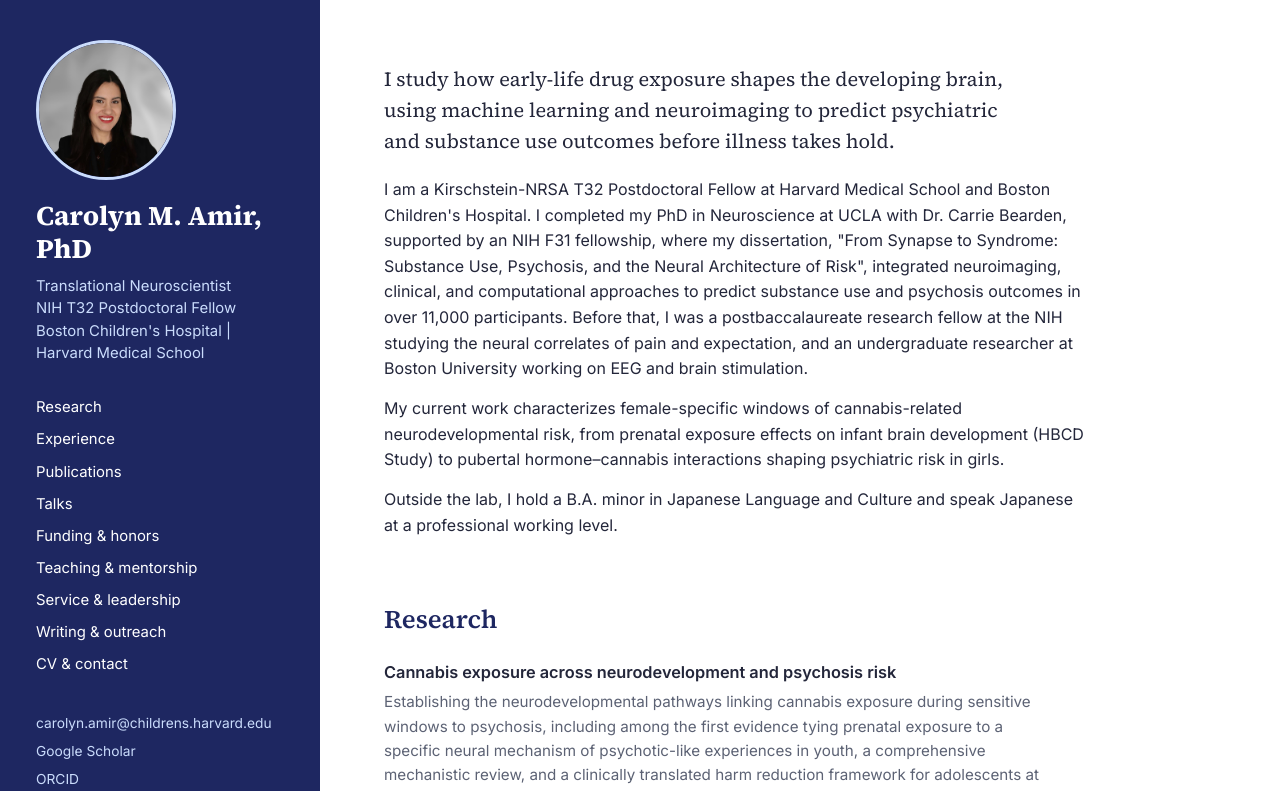
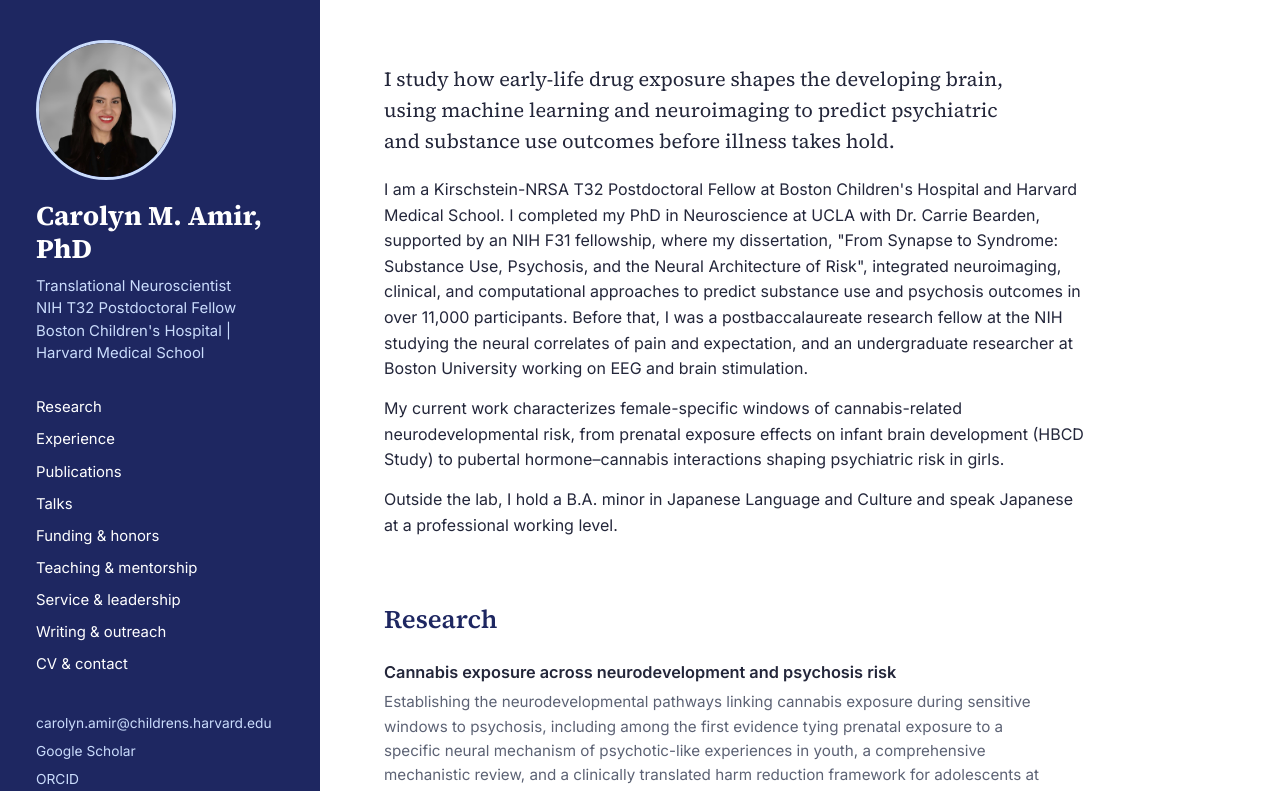
Before and after one commit to amircarolyn1/amircarolyn1.github.io, a plain HTML site: page index.html in a window 1280 px wide. Shown: the top 791 px of the page. Drawn offline with Linux system fonts and the light colour scheme.

Commit message:
Update index.html

```diff
--- a/index.html
+++ b/index.html
@@ -232,7 +232,7 @@
 <main>
   <section id="about">
     <p class="lede">I study how early-life drug exposure shapes the developing brain, using machine learning and neuroimaging to predict psychiatric and substance use outcomes before illness takes hold.</p>
-    <p style="margin-top:1.25rem;">I am a Kirschstein-NRSA T32 Postdoctoral Fellow at Harvard Medical School and Boston Children's Hospital. I completed my PhD in Neuroscience at UCLA with Dr. Carrie Bearden, supported by an NIH F31 fellowship, where my dissertation, "From Synapse to Syndrome: Substance Use, Psychosis, and the Neural Architecture of Risk", integrated neuroimaging, clinical, and computational approaches to predict substance use and psychosis outcomes in over 11,000 participants. Before that, I was a postbaccalaureate research fellow at the NIH studying the neural correlates of pain and expectation, and an undergraduate researcher at Boston University working on EEG and brain stimulation.</p>
+    <p style="margin-top:1.25rem;">I am a Kirschstein-NRSA T32 Postdoctoral Fellow at Boston Children's Hospital and Harvard Medical School. I completed my PhD in Neuroscience at UCLA with Dr. Carrie Bearden, supported by an NIH F31 fellowship, where my dissertation, "From Synapse to Syndrome: Substance Use, Psychosis, and the Neural Architecture of Risk", integrated neuroimaging, clinical, and computational approaches to predict substance use and psychosis outcomes in over 11,000 participants. Before that, I was a postbaccalaureate research fellow at the NIH studying the neural correlates of pain and expectation, and an undergraduate researcher at Boston University working on EEG and brain stimulation.</p>
     <p>My current work characterizes female-specific windows of cannabis-related neurodevelopmental risk, from prenatal exposure effects on infant brain development (HBCD Study) to pubertal hormone–cannabis interactions shaping psychiatric risk in girls.</p>
     <p>Outside the lab, I hold a B.A. minor in Japanese Language and Culture and speak Japanese at a professional working level.</p>
   </section>
```
